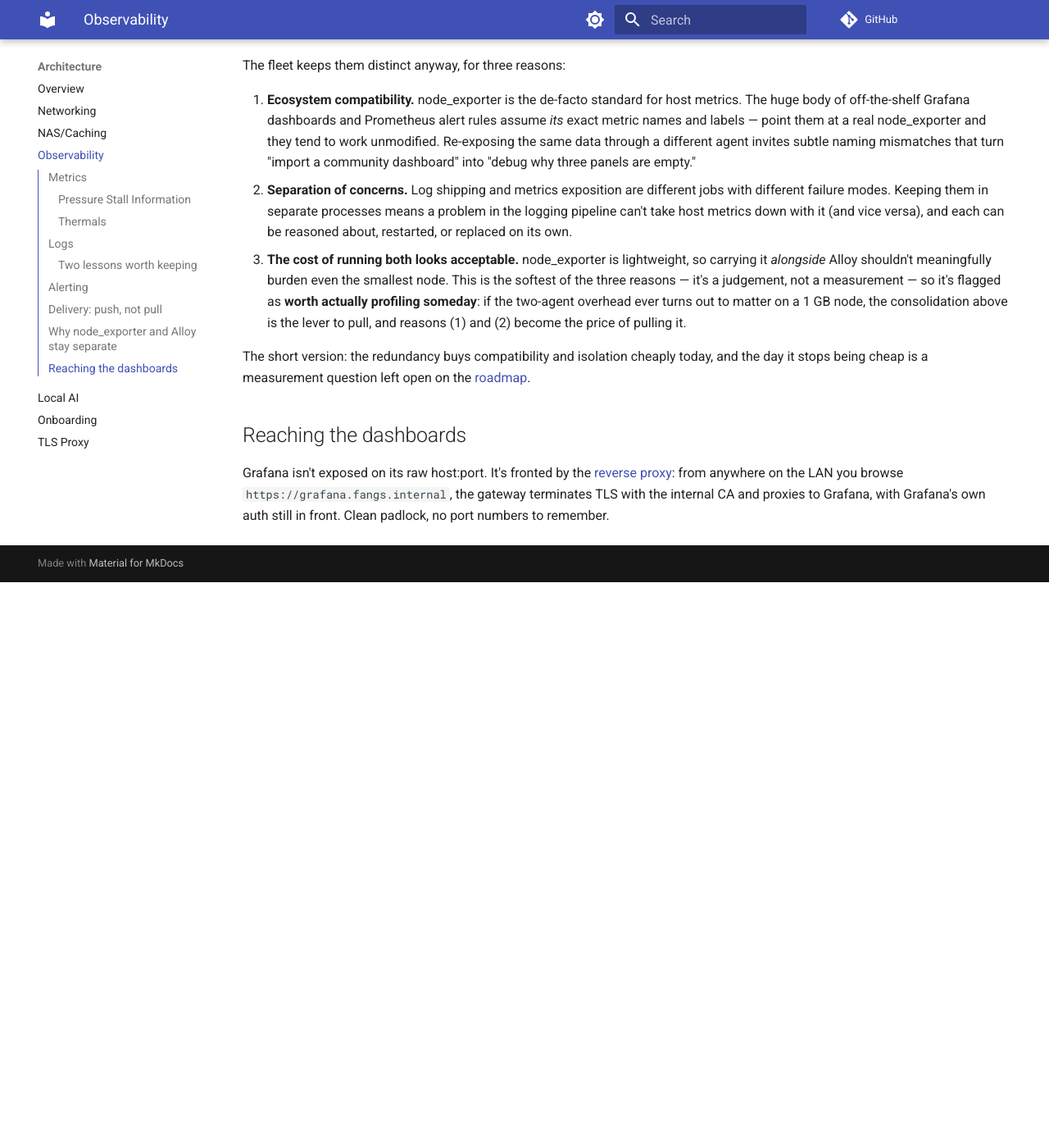
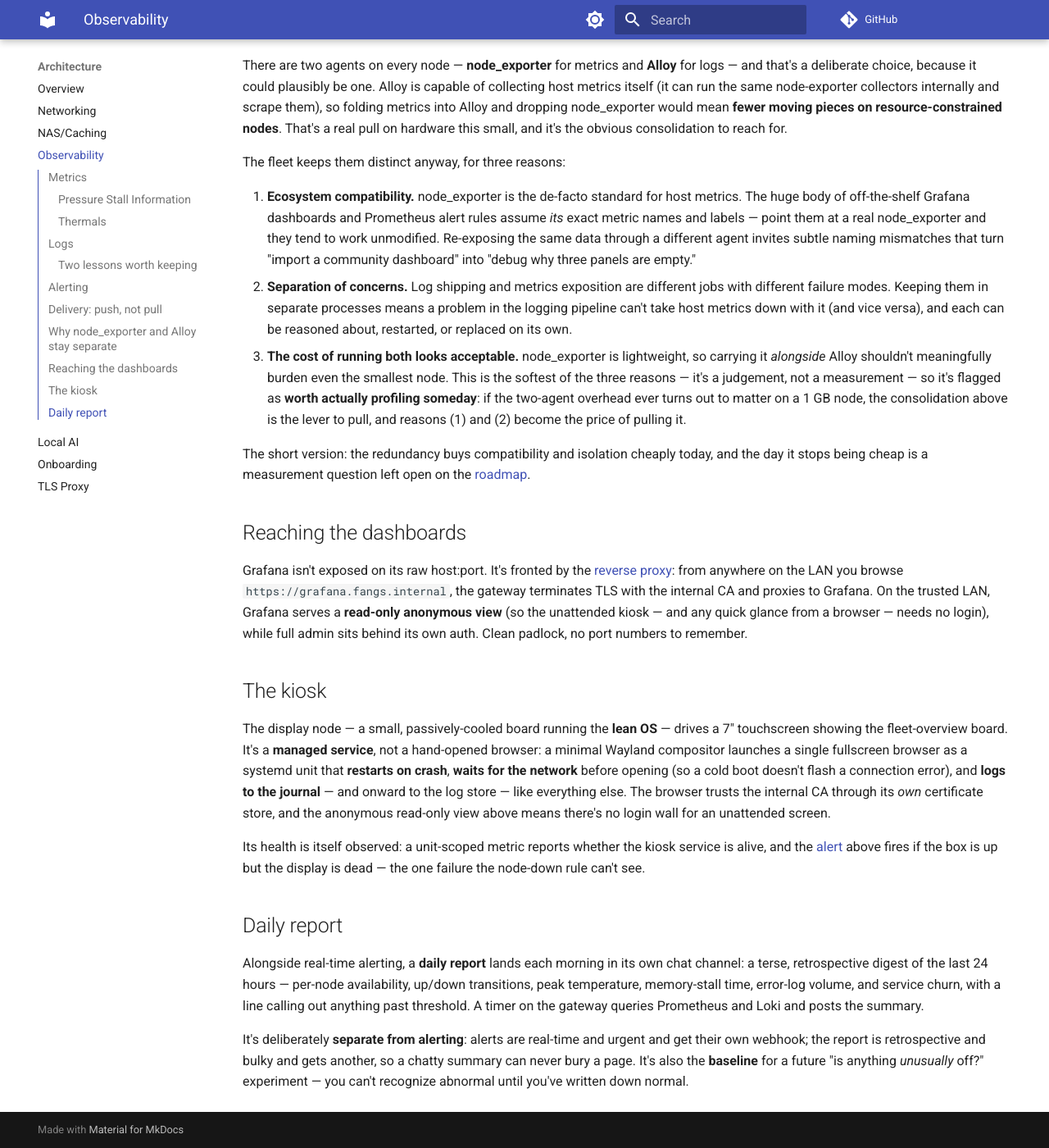
Before and after one commit to Caleb-Wrobel/fangs-doc, an MkDocs documentation site: the page built from docs/architecture/observability.md, in a window 1280 px wide and 1400 px high, scrolled down 2246 px. Shown: the whole window at 82% size. Built offline with MkDocs 1.6.1 and Material for MkDocs 9.7.7, drawn with Linux system fonts in a browser that asks for light colours; comment, search, counter and statistics services are not loaded; before the commit the page ends 2956 px from its top, so only the background shows below that; some of the changed text lies outside the part shown.

Commit message:
the log breathes again / three new tales, one wall awake / the map matches ground
Bring the public docs back in step with the fleet: kiosk login resolved (anonymous
read-only + slug-redirect URL fix) with scale parked; two new build-log entries
(the daily cluster report, and re-onboarding the reflashed display node); observability
+ onboarding architecture corrected for the obs relocation, the separate lite kiosk node,
anonymous access, and the clockless-boot check; roadmap "Done recently" updated.

```diff
--- a/docs/architecture/observability.md
+++ b/docs/architecture/observability.md
@@ -7,9 +7,11 @@ happened, in words). Both are fleet-wide and both land somewhere durable.
 
 - **node_exporter** runs on every node, exposing host metrics (CPU, memory, disk,
   network, and pressure-stall information).
-- **Prometheus** runs on the observability node and scrapes all four hosts.
-- **Grafana** renders it, and runs as a **kiosk on a 7″ touchscreen** wired to the
-  observability node — a literal always-on wall display for the fleet.
+- **Prometheus** runs on the **gateway** — the observability host, co-located with the
+  logs and the reverse proxy — and scrapes all four nodes.
+- **Grafana** renders it, also on the gateway.
+- A separate **lean kiosk node** drives a **7″ touchscreen** as an always-on wall display,
+  reaching Grafana over the proxy rather than running it locally (see [The kiosk](#the-kiosk)).
 
 ### Pressure Stall Information
 
@@ -72,6 +74,9 @@ in one place.
   *nothing said so* — the monitoring fleet couldn't report its own member missing.
   It's deliberately **slow to fire** (a sustained outage, not a blip), because one
   node rides a flaky wireless link and a brief drop there isn't worth a 3 a.m. ping.
+- **The kiosk gone dark.** If the wall-display service dies while its host is still up — a
+  crashed or failed kiosk — that's caught too. The host is fine, so the node-down rule
+  wouldn't notice; a unit-scoped check does.
 
 **A subtlety worth stating: don't alert on *absence* the way you alert on *badness*.**
 A node that's genuinely down still reports a clear "I'm down" reading the rule can
@@ -134,5 +139,33 @@ and the day it stops being cheap is a measurement question left open on the
 Grafana isn't exposed on its raw host:port. It's fronted by the
 [reverse proxy](tls-proxy.md): from anywhere on the LAN you browse
 `https://grafana.fangs.internal`, the gateway terminates TLS with the internal CA
-and proxies to Grafana, with Grafana's own auth still in front. Clean padlock, no
-port numbers to remember.
+and proxies to Grafana. On the trusted LAN, Grafana serves a **read-only anonymous view** (so
+the unattended kiosk — and any quick glance from a browser — needs no login), while full
+admin sits behind its own auth. Clean padlock, no port numbers to remember.
+
+## The kiosk
+
+The display node — a small, passively-cooled board running the **lean OS** — drives a 7″
+touchscreen showing the fleet-overview board. It's a **managed service**, not a hand-opened
+browser: a minimal Wayland compositor launches a single fullscreen browser as a systemd unit
+that **restarts on crash**, **waits for the network** before opening (so a cold boot doesn't
+flash a connection error), and **logs to the journal** — and onward to the log store — like
+everything else. The browser trusts the internal CA through its *own* certificate store, and
+the anonymous read-only view above means there's no login wall for an unattended screen.
+
+Its health is itself observed: a unit-scoped metric reports whether the kiosk service is
+alive, and the [alert](#alerting) above fires if the box is up but the display is dead — the
+one failure the node-down rule can't see.
+
+## Daily report
+
+Alongside real-time alerting, a **daily report** lands each morning in its own chat channel: a
+terse, retrospective digest of the last 24 hours — per-node availability, up/down transitions,
+peak temperature, memory-stall time, error-log volume, and service churn, with a line calling
+out anything past threshold. A timer on the gateway queries Prometheus and Loki and posts the
+summary.
+
+It's deliberately **separate from alerting**: alerts are real-time and urgent and get their
+own webhook; the report is retrospective and bulky and gets another, so a chatty summary can
+never bury a page. It's also the **baseline** for a future "is anything *unusually* off?"
+experiment — you can't recognize abnormal until you've written down normal.
--- a/mkdocs.yml
+++ b/mkdocs.yml
@@ -45,6 +45,8 @@ nav:
       - TLS Proxy: architecture/tls-proxy.md
   - Build Log:
       - Index: log/README.md
+      - Daily Report: log/2026-06-daily-report.md
+      - Re-onboarding a Node: log/2026-06-reflash-onboarding.md
       - The Kiosk Service: log/2026-06-kiosk.md
       - Discord Alerting: log/2026-06-alerting-discord.md
       - Auxin Onboarding: log/2026-06-auxin-onboarding.md
```
Also changed, not shown: docs/architecture/onboarding.md (+12 -3 lines), docs/log/2026-06-daily-report.md (added, +55 -0 lines), docs/log/2026-06-kiosk.md (+17 -13 lines), docs/log/2026-06-reflash-onboarding.md (added, +57 -0 lines), docs/log/README.md (+16 -3 lines), docs/roadmap.md (+12 -0 lines).
